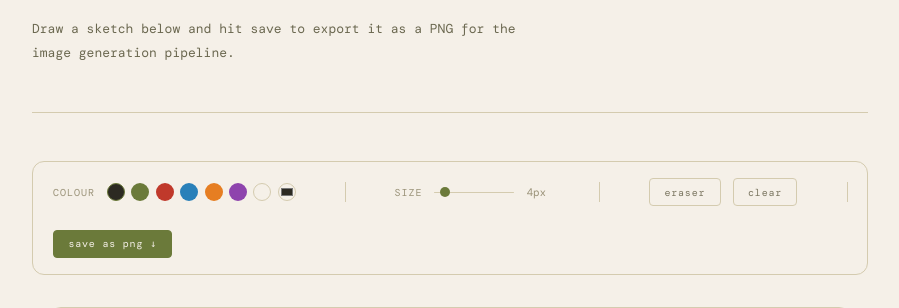
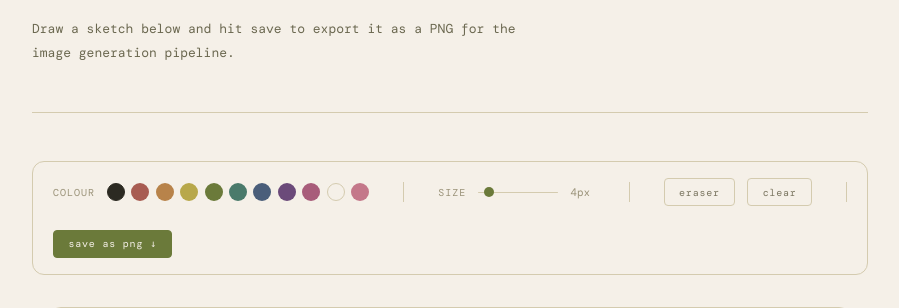
Before and after one commit to juliawojacka/Design-Portfolio, a Flask app: page /borderless in a window 1280 px wide. Shown: the part 257-565 px from the top of the page, without its empty margins (190-1089 px from the left). Run offline with Flask 3, Linux system fonts and the light colour scheme; some web fonts are replaced.

Commit message:
borderless colour update

```diff
--- a/templates/code/borderless.html
+++ b/templates/code/borderless.html
@@ -39,16 +39,30 @@
     transition: all 0.15s;
   }
   .color-swatch:hover { transform: scale(1.2); }
-  .color-swatch.active { border-color: #6B7A3A; }
+  .color-swatch.active { border-color: #2C2A22; }
 
-  input[type="color"] {
+  .custom-swatch {
     width: 18px;
     height: 18px;
-    border: 1.5px solid #D4CBAF;
     border-radius: 50%;
     cursor: pointer;
-    background: none;
+    border: 1.5px solid transparent;
+    transition: all 0.15s;
+    position: relative;
+    overflow: hidden;
+  }
+  .custom-swatch:hover { transform: scale(1.2); }
+  .custom-swatch.active { border-color: #2C2A22; }
+  .custom-swatch input[type="color"] {
+    position: absolute;
+    top: -4px;
+    left: -4px;
+    width: 26px;
+    height: 26px;
+    border: none;
     padding: 0;
+    cursor: pointer;
+    opacity: 0;
   }
 
   .size-track {
@@ -77,7 +91,6 @@
   }
 
   .size-label { font-size: 11px; color: #9A9278; min-width: 24px; }
-
   .divider-v { width: 0.5px; height: 20px; background: #D4CBAF; }
 
   .tool-btn {
@@ -129,14 +142,21 @@
     <div class="toolbar-group">
       <span class="toolbar-label">colour</span>
       <div class="color-options">
-        <div class="color-swatch active" style="background:#2C2A22;" onclick="setColor('#2C2A22', this)"></div>
-        <div class="color-swatch" style="background:#6B7A3A;" onclick="setColor('#6B7A3A', this)"></div>
-        <div class="color-swatch" style="background:#C0392B;" onclick="setColor('#C0392B', this)"></div>
-        <div class="color-swatch" style="background:#2980B9;" onclick="setColor('#2980B9', this)"></div>
-        <div class="color-swatch" style="background:#E67E22;" onclick="setColor('#E67E22', this)"></div>
-        <div class="color-swatch" style="background:#8E44AD;" onclick="setColor('#8E44AD', this)"></div>
-        <div class="color-swatch" style="background:#F5F0E8; border-color: #D4CBAF;" onclick="setColor('#F5F0E8', this)"></div>
-        <input type="color" id="customColor" value="#2C2A22" oninput="setCustomColor(this.value)" title="custom colour">
+        <!-- muted rainbow + black + white -->
+        <div class="color-swatch active" style="background:#2C2A22;" onclick="setColor('#2C2A22', this)" title="black"></div>
+        <div class="color-swatch" style="background:#A85C52;" onclick="setColor('#A85C52', this)" title="red"></div>
+        <div class="color-swatch" style="background:#B8834A;" onclick="setColor('#B8834A', this)" title="orange"></div>
+        <div class="color-swatch" style="background:#B8A84A;" onclick="setColor('#B8A84A', this)" title="yellow"></div>
+        <div class="color-swatch" style="background:#6B7A3A;" onclick="setColor('#6B7A3A', this)" title="green"></div>
+        <div class="color-swatch" style="background:#4A7A6B;" onclick="setColor('#4A7A6B', this)" title="teal"></div>
+        <div class="color-swatch" style="background:#4A5E7A;" onclick="setColor('#4A5E7A', this)" title="blue"></div>
+        <div class="color-swatch" style="background:#6B4A7A;" onclick="setColor('#6B4A7A', this)" title="purple"></div>
+        <div class="color-swatch" style="background:#A85C7A;" onclick="setColor('#A85C7A', this)" title="pink"></div>
+        <div class="color-swatch" style="background:#F5F0E8; border-color: #D4CBAF;" onclick="setColor('#F5F0E8', this)" title="white"></div>
+        <!-- custom colour picker hidden behind pink swatch -->
+        <div class="custom-swatch" id="customSwatch" style="background:#C4788A;" title="custom colour">
+          <input type="color" id="customColor" value="#C4788A" oninput="setCustomColor(this.value)">
+        </div>
       </div>
     </div>
 
@@ -238,6 +258,7 @@
     currentColor = color;
     erasing = false;
     document.querySelectorAll('.color-swatch').forEach(s => s.classList.remove('active'));
+    document.getElementById('customSwatch').classList.remove('active');
     el.classList.add('active');
     document.getElementById('eraserBtn').classList.remove('active');
   }
@@ -246,6 +267,9 @@
     currentColor = color;
     erasing = false;
     document.querySelectorAll('.color-swatch').forEach(s => s.classList.remove('active'));
+    const swatch = document.getElementById('customSwatch');
+    swatch.style.background = color;
+    swatch.classList.add('active');
     document.getElementById('eraserBtn').classList.remove('active');
   }
 
@@ -258,6 +282,7 @@
     erasing = !erasing;
     document.getElementById('eraserBtn').classList.toggle('active', erasing);
     document.querySelectorAll('.color-swatch').forEach(s => s.classList.remove('active'));
+    document.getElementById('customSwatch').classList.remove('active');
   }
 
   function clearCanvas() {
```
